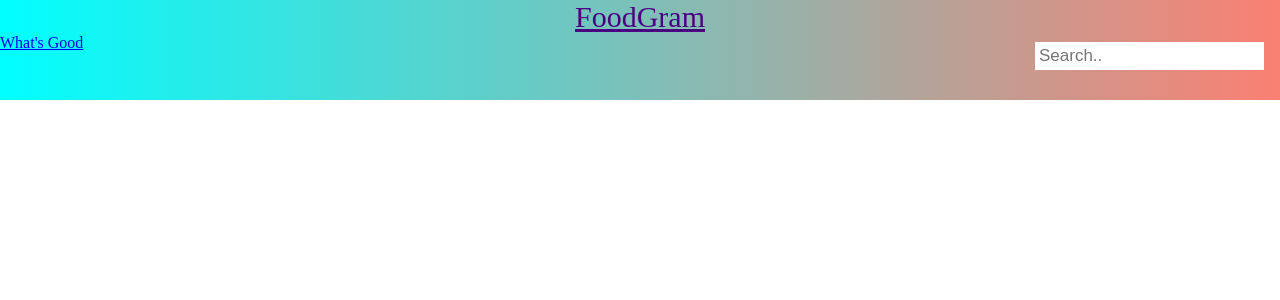
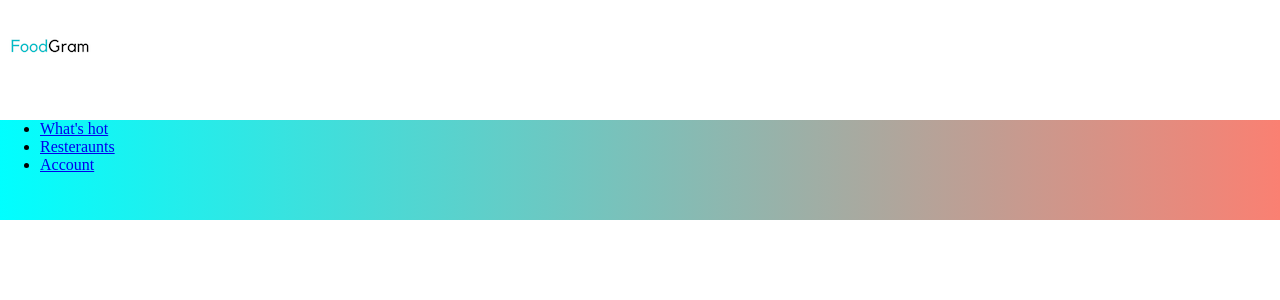
Before and after one commit to mjl776/FoodGram, a Vue app: page / in a window 1280 px wide. Shown: the top 300 px of the page. Built offline with nearby package versions, Linux system fonts and the light colour scheme.

Commit message:
added logo image to App.Vue and changed again the NavBar formatting

```diff
--- a/src/App.vue
+++ b/src/App.vue
@@ -1,5 +1,6 @@
 <template>
 <body>
+  <img alt="FoodGram Logo" class = "logo" src="./assets/FoodGram.png">
   <div id="app">
     <Navbar/>
   </div>
@@ -20,8 +21,14 @@ export default {
 </script>
 
 <style>
+
+
   body {
     margin: 0px;
   }
 
+  .logo {
+
+  }
+
 </style>
--- a/src/components/Navbar.vue
+++ b/src/components/Navbar.vue
@@ -1,9 +1,11 @@
 <template>
-        <div class = nav>
-            <a href= "#foodgram" class = "logo"> FoodGram </a>
-            <input type="text" placeholder="Search..">
-            <a href= "#what's good"> What's Good </a>
-        </div>
+    <div class = nav>
+        <ul>
+            <li> <a href = "#whatshot"> What's hot </a> </li>
+            <li> <a href = "#Resteraunts"> Resteraunts </a> </li>
+            <li> <a href = "#Accounts"> Account </a> </li>
+        </ul>
+    </div>
 </template>
 
 <script>
@@ -22,12 +24,6 @@ export default {
         margin-bottom: 15px;
     }
 
-    .nav a.logo {
-        font-size: 30px;
-        text-align: center;
-        display: block;
-        color: #4B0082;
-    }
 
     .nav input[type=text] {
         float: right;
```
Also changed, not shown: src/assets/FoodGram.png (added), src/assets/logo.png (deleted).
